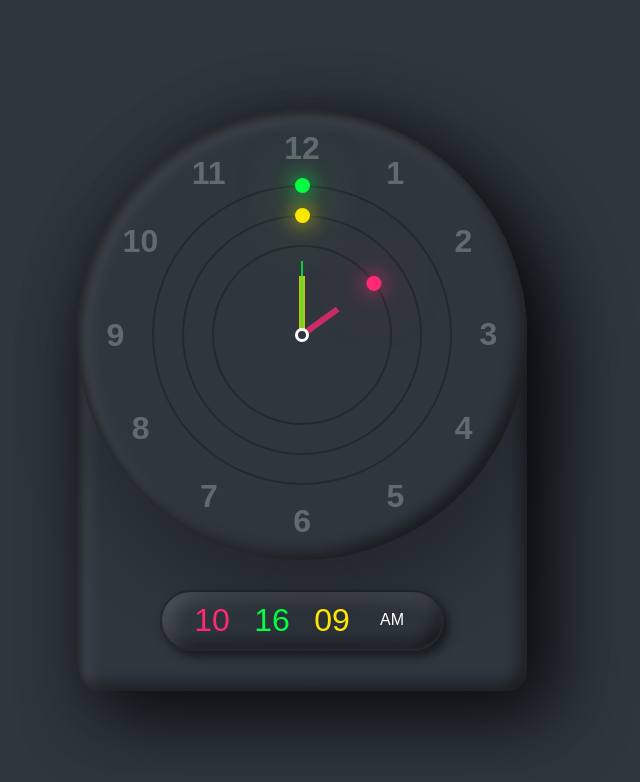
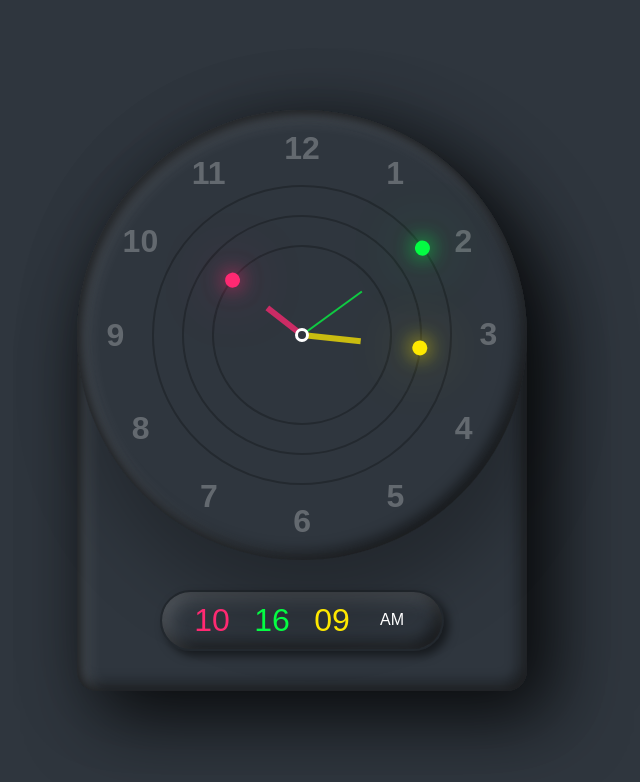
Before and after one commit to Thanhlong0912/javascript_Clock, a plain HTML site: page index.html in a window 1280 px wide. Shown: the whole page, without its empty margins (338-978 px from the left). Drawn offline with Linux system fonts and the light colour scheme.

Commit message:
Update index.html

```diff
--- a/index.html
+++ b/index.html
@@ -47,8 +47,8 @@
             let ss =day.getSeconds() * 6;
 
             hr.style.transform = `rotateZ(${hh+(mm/12)}deg)`;
-            hr.style.transform = `rotateZ(${mm}deg)`;
-            hr.style.transform = `rotateZ(${ss}deg)`;
+            mn.style.transform = `rotateZ(${mm}deg)`;
+            sc.style.transform = `rotateZ(${ss}deg)`;
 
         let hours = document.getElementById('hours');
         let minutes = document.getElementById('minutes');
```
